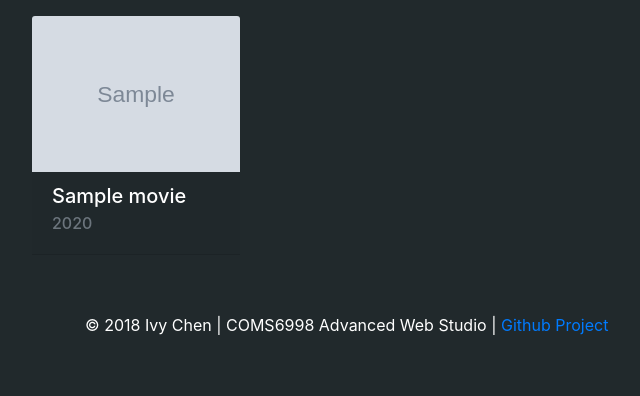
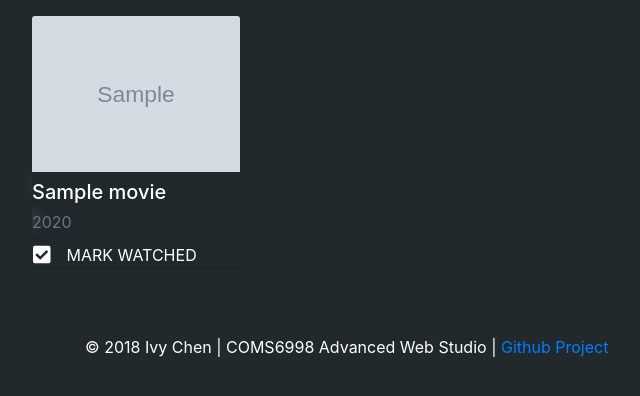
Before and after one commit to ivychen/COMS6998-AdvWebStudio, a Flask app: page /movies in a window 1280 px wide. Shown: the part 124-520 px from the top of the page, without its empty margins (0-640 px from the left). Run offline with Flask 2, Linux system fonts and the light colour scheme; a user stored in the database is signed in; tables that the repository leaves empty hold one stand-in row (values such as "Sample post"); grey boxes marked "Sample" are stand-in pictures; some libraries are stand-ins or nearby versions.

Commit message:
Updated movies interface, and Mark Watched

```diff
--- a/Assignments/imdb/app.py
+++ b/Assignments/imdb/app.py
@@ -296,6 +296,26 @@ def delete():
 
     return redirect('/')
 
+@app.route('/watched', methods=['POST', 'GET'])
+def watched():
+    if request.method == "POST":
+        movieId = request.form['id']
+        watch = db.session.query(models.watchedMovies)\
+            .filter_by(username=current_user.username, movieId=movieId).one()
+
+        if watch:
+            statement = models.watchedMovies.delete()\
+                .where(db.and_(models.watchedMovies.c.username == current_user.username, models.watchedMovies.c.movieId == movieId))
+        else:
+            statement = models.watchedMovies.insert().values(username=current_user.username, movieId=movieId)
+
+        db.session.execute(statement)
+        db.session.commit()
+
+        return redirect(request.referrer or url_for('main'))
+
+    return redirect('/')
+
 # === LOGIN ====
 @login_manager.user_loader
 def load_user(username):
--- a/Assignments/imdb/static/css/main.css
+++ b/Assignments/imdb/static/css/main.css
@@ -22,11 +22,22 @@
   background-color: transparent;
   width: 13rem !important;
   margin-right: 0;
-  margin-bottom: 1rem;
+  margin-bottom: 1.5rem;
+}
+
+.card-grid .card .card-header {
+  padding: 0;
+  padding-top: .5rem;
+}
+
+.card-grid .card .card-body.watched {
+  padding-top: 0;
+  padding-bottom: 0;
+  padding: 0;
 }
 
 .card-grid .card a {
-  color: #101415;
+  color: white;
   box-shadow: 4px 4px 16px 1px;
 }
 
@@ -140,13 +151,19 @@ nav.navbar.navbar-expand-lg a, nav.navbar.navbar-expand-lg li {
   margin-bottom: 2rem;
 }
 
+.movie .movie-heading.row {
+  padding: 0;
+  padding-left: 1rem;
+  display: inline-block;
+}
+
 .marigold {
   background-color: #fec52e;
 }
 
 .movie-poster {
-  max-width: 40%;
-  padding: 0 1rem 0 1rem;
+  max-width: 35%;
+  padding: 0 2rem 0 1rem;
 }
 
 .upper {
@@ -264,3 +281,23 @@ nav.navbar.navbar-expand-lg a, nav.navbar.navbar-expand-lg li {
   border-radius: 2px;
   margin-left: .5rem;
 }
+
+.watched-btn {
+  margin-bottom: 0;
+  padding: 0;
+  margin: 0;
+  margin-top: .5rem;
+  background: transparent;
+  border: 1px solid transparent;
+  color: #ffffff;
+  font-size: 1.25rem;
+  display: flex;
+  align-items: center;
+  width: 100%;
+}
+
+.watched-btn span {
+  font-size: 1rem;
+  text-transform: uppercase;
+  margin-left: 1rem;
+}
--- a/Assignments/imdb/static/css/main.scss
+++ b/Assignments/imdb/static/css/main.scss
@@ -29,10 +29,24 @@ $BLUE: #3eaede;
     background-color: transparent;
     width: 13rem !important ;
     margin-right: 0;
-    margin-bottom: 1rem;
+    margin-bottom: 1.5rem;
+
+    .card-header {
+      padding: 0;
+      padding-top: .5rem;
+
+      .card-subtitle {
+      }
+    }
+
+    .card-body.watched {
+      padding-top: 0;
+      padding-bottom: 0;
+      padding: 0;
+    }
 
     a {
-      color: #101415;
+      color: white;
       box-shadow: 4px 4px 16px 1px;
     }
   }
@@ -147,6 +161,12 @@ nav.navbar.navbar-expand-lg {
 .movie {
   display: inline-block;
   margin-bottom: 2rem;
+
+  .movie-heading.row {
+    padding: 0;
+    padding-left: 1rem;
+    display: inline-block;
+  }
 }
 
 .marigold {
@@ -154,8 +174,8 @@ nav.navbar.navbar-expand-lg {
 }
 
 .movie-poster {
-  max-width: 40%;
-  padding: 0 1rem 0 1rem;
+  max-width: 35%;
+  padding: 0 2rem 0 1rem;
 }
 
 .upper {
@@ -278,3 +298,27 @@ nav.navbar.navbar-expand-lg {
   border-radius: 2px;
   margin-left: .5rem;
 }
+
+.watched-btn {
+  // position: absolute;
+  // right: -5%;
+  // top: -5%;
+  margin-bottom: 0;
+  padding: 0;
+  margin: 0;
+  margin-top: .5rem;
+  background: transparent;
+  // color: #ef2208;
+  border: 1px solid transparent;
+  color: #ffffff;
+  font-size: 1.25rem;
+  display: flex;
+  align-items: center;
+  width: 100%;
+
+  span {
+    font-size: 1rem;
+    text-transform: uppercase;
+    margin-left: 1rem;
+  }
+}
--- a/Assignments/imdb/templates/base.html
+++ b/Assignments/imdb/templates/base.html
@@ -10,7 +10,7 @@
 
   <!-- Stylesheets -->
   <link href="https://stackpath.bootstrapcdn.com/bootstrap/4.1.3/css/bootstrap.min.css" rel="stylesheet" integrity="sha384-MCw98/SFnGE8fJT3GXwEOngsV7Zt27NXFoaoApmYm81iuXoPkFOJwJ8ERdknLPMO" crossorigin="anonymous">
-  <!-- <link href="https://cdnjs.cloudflare.com/ajax/libs/open-iconic/1.1.1/font/css/open-iconic-bootstrap.min.css" rel="stylesheet" integrity="sha384-MCw98/SFnGE8fJT3GXwEOngsV7Zt27NXFoaoApmYm81iuXoPkFOJwJ8ERdknLPMO" crossorigin="anonymous"> -->
+  <link rel="stylesheet" href="https://use.fontawesome.com/releases/v5.3.1/css/all.css" integrity="sha384-mzrmE5qonljUremFsqc01SB46JvROS7bZs3IO2EmfFsd15uHvIt+Y8vEf7N7fWAU" crossorigin="anonymous">
   <link rel="stylesheet" type="text/css"
         href="{{url_for('static', filename='css/main.css')}}">
   <meta name="viewport" content="width=device-width, initial-scale=1.0"
--- a/Assignments/imdb/templates/movies.html
+++ b/Assignments/imdb/templates/movies.html
@@ -12,13 +12,22 @@
         <a href="/movie/{{ m.id }}"><img class="card-img-top" src={{ m.posterURL }} alt="Card image cap"></a>
       </div>
       <div class="card-header">
-        <h5 class="card-title">{{ m.title }}</h5>
-        <h6 class="card-subtitle mb-2 text-muted">{{ m.year }}</h6>
+        <a href="/movie/{{ m.id }}"><h5 class="card-title">{{ m.title }}</h5></a>
+        <p class="card-subtitle mb-0 text-muted">{{ m.year }}</p>
+        {% if current_user.is_authenticated %}
+        <div class="card-body watched">
+          <!-- Watched movie form -->
+          <form action="/watched" method="POST">
+            <div class="form-group" hidden>
+              <label for="id">ID</label>
+              <input type="text" name="id" class="form-control-plaintext" id="id" aria-describedby="idHelp" value="{{ m.id }}" readonly>
+            </div>
+            <button type="submit" class="btn watched-btn"><i class="fas fa-check-square"></i><span>Mark Watched</span></button>
+          </form>
+          <!-- Watched movie form END -->
+        </div>
+        {% endif %}
       </div>
-      <!-- <div class="card-body">
-        <p class="card-text">{{ m.overview }}</p>
-        <a href="/movie/{{ m.id }}" class="btn btn-primary">MORE INFO</a>
-      </div> -->
     </div>
     {% endfor %}
   </div>
--- a/Assignments/imdb/templates/register.html
+++ b/Assignments/imdb/templates/register.html
@@ -13,8 +13,8 @@
         {{ render_field(form.username) }}
         {{ render_field(form.email) }}
         {{ render_field(form.password) }}
-        {{ render_field(form.confirm) }}
-        {{ render_field(form.accept_tos) }}
+        <!-- {{ render_field(form.confirm) }} -->
+        <!-- {{ render_field(form.accept_tos) }} -->
       </dl>
 
       <!-- <label class="sr-only" for="username">Username</label>
```
Also changed, not shown: Assignments/imdb/templates/movie.html (+7 -4 lines), Assignments/imdb/imdb.db.
